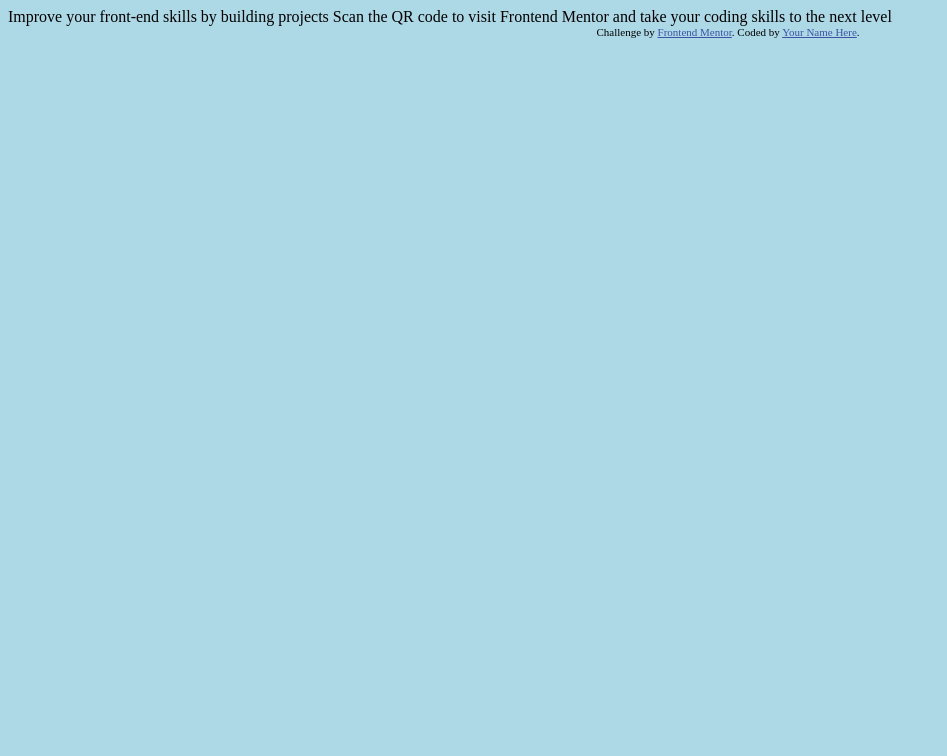
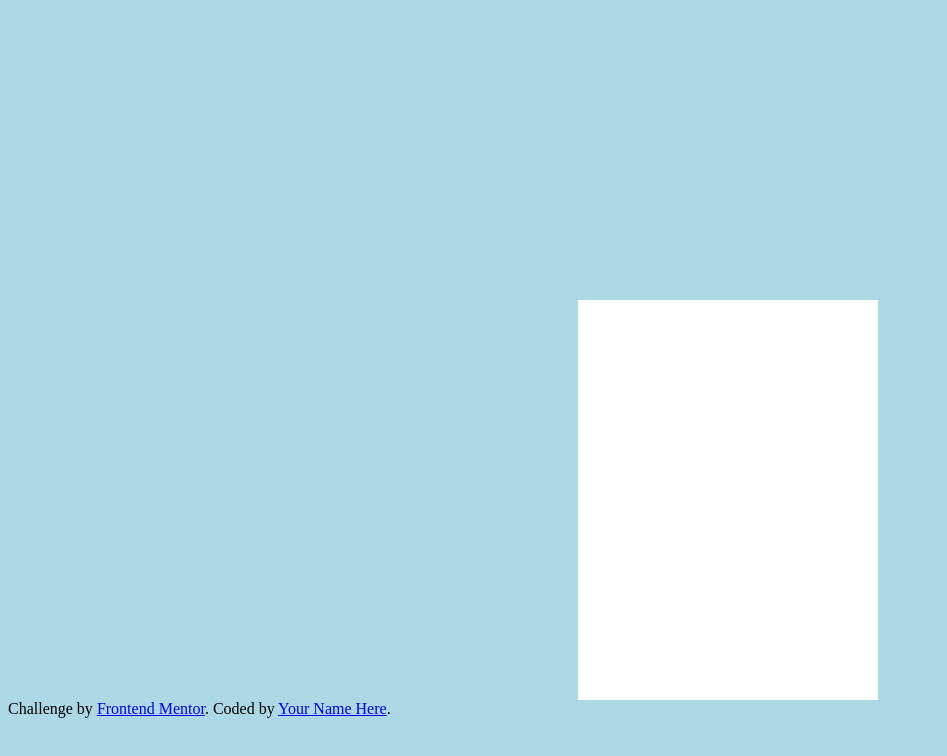
Before and after one commit to ryandwall/qr-project, a plain HTML site: page index.html in a window 1280 px wide. Shown: the top 756 px of the page, without its empty margins (0-947 px from the left). Drawn offline with Linux system fonts and the light colour scheme.

Commit message:
Update index.html

```diff
--- a/index.html
+++ b/index.html
@@ -5,22 +5,13 @@
   <meta name="viewport" content="width=device-width, initial-scale=1.0">
   <link rel="stylesheet" href="styles.css">
   <link rel="icon" type="image/png" sizes="32x32" href="./images/favicon-32x32.png">
-
   <title>Frontend Mentor | QR code component</title>
-
-  <!-- Feel free to remove these styles or customise in your own stylesheet 👍 -->
-  <style>
-    .attribution { font-size: 11px; text-align: center; }
-    .attribution a { color: hsl(228, 45%, 44%); }
-  </style>
 </head>
 <body>
+  <div id="qr-main">
 
-  Improve your front-end skills by building projects
-
-  Scan the QR code to visit Frontend Mentor and take your coding skills to the next level
-
-  <div class="attribution">
+  </div>
+<div class="attribution">
     Challenge by <a href="https://www.frontendmentor.io?ref=challenge" target="_blank">Frontend Mentor</a>.
     Coded by <a href="#">Your Name Here</a>.
   </div>
```
